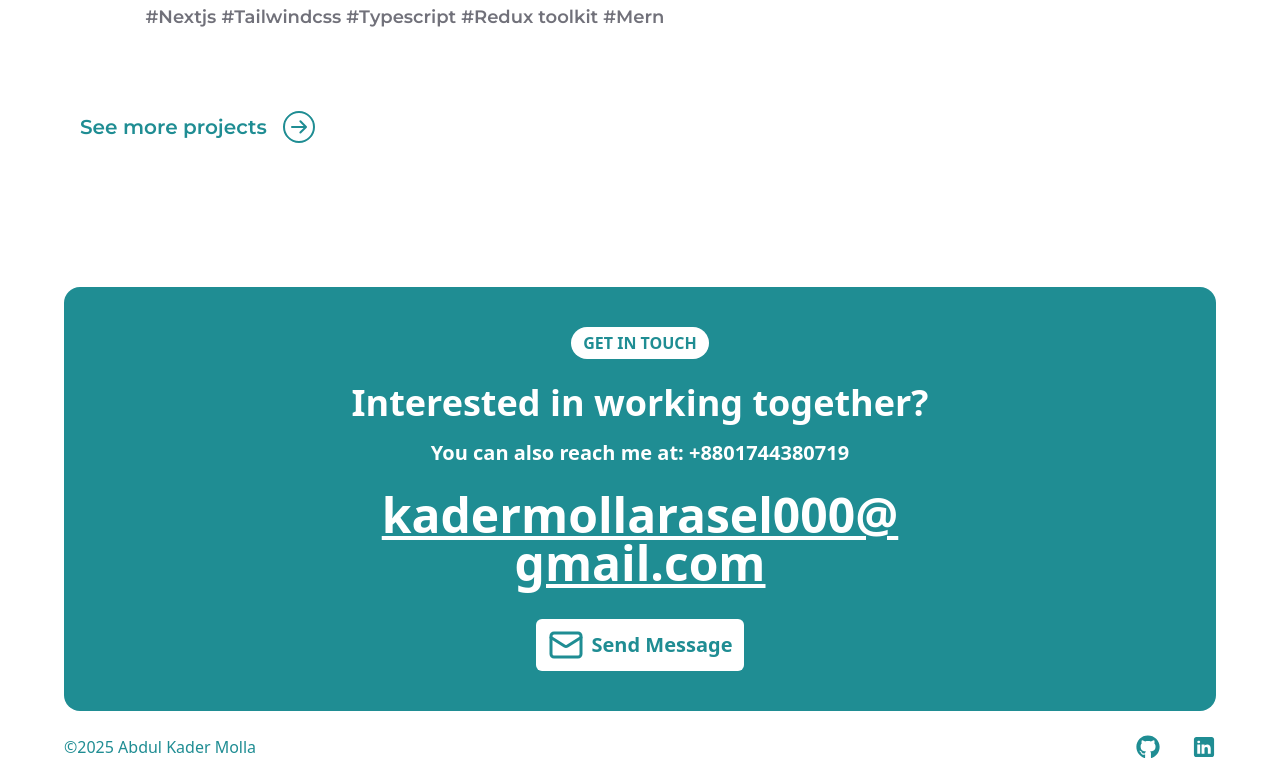
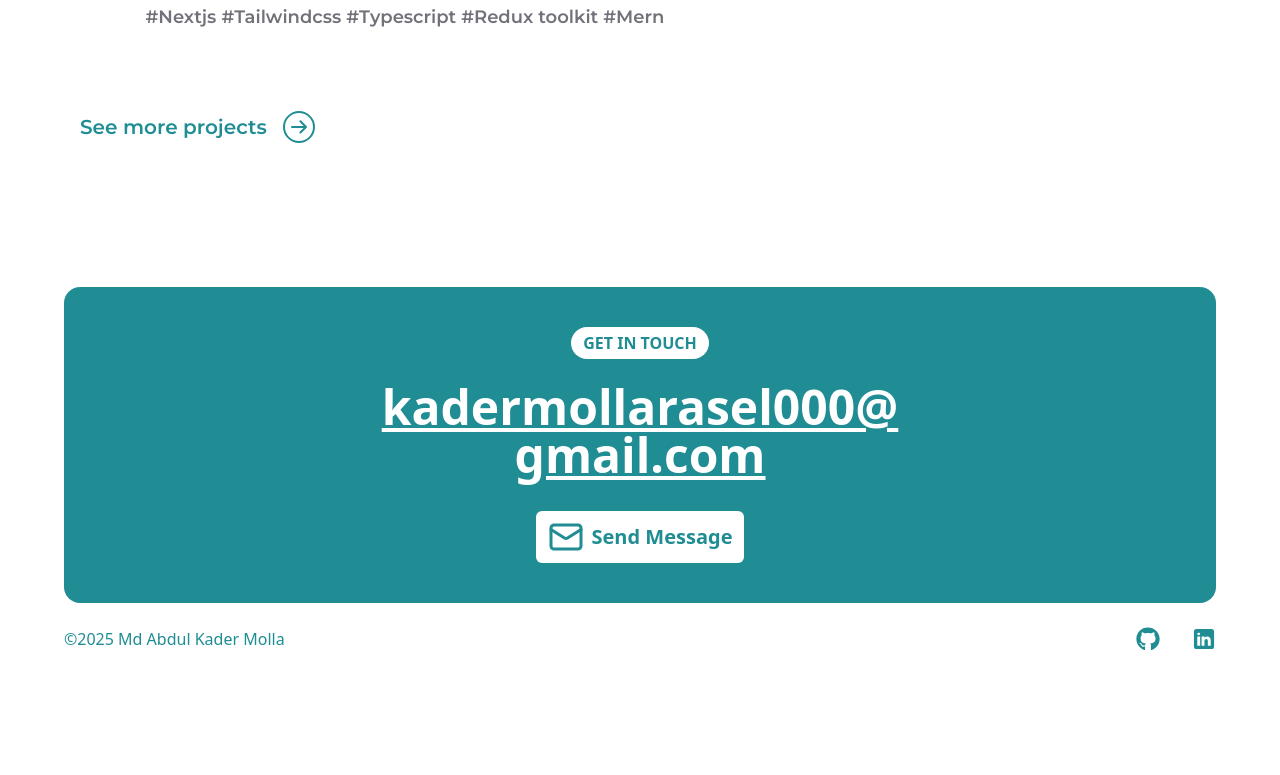
Before and after one commit to kader009/modern-portfolio, a Next.js app: page / in a window 1280 px wide. Shown: the part 2237-3012 px from the top of the page. After the commit the page ends 2904 px from the top, so only its background shows below. Built offline with nearby package versions, Linux system fonts and the light colour scheme.

Commit message:
footer section text update

```diff
--- a/src/layout/footer.tsx
+++ b/src/layout/footer.tsx
@@ -13,15 +13,7 @@ export default function Footer() {
             Get in touch
           </span>
         </div>
-        <div>
-          <h1 className="mb-4 text-center text-2xl font-bold sm:text-3xl lg:text-4xl">
-            Interested in working together?
-          </h1>
 
-          <p className="mx-auto max-w-3xl text-center text-base font-semibold leading-7 sm:text-lg lg:text-xl">
-            You can also reach me at: {siteMetadata.contactnumber}
-          </p>
-        </div>
         <Link
           href={`mailto:${siteMetadata.email}`}
           target="_blank"
@@ -36,7 +28,7 @@ export default function Footer() {
         </div>
       </div>
       <div className="flex w-full flex-col items-center justify-between gap-4 text-center  md:flex-row md:justify-between lg:mx-auto lg:max-w-7xl">
-        <span className="text-accent">©{year} Abdul Kader Molla</span>
+        <span className="text-accent">©{year} Md Abdul Kader Molla</span>
         <div className="flex gap-8">
           <Link
             href={siteMetadata.github}
```
